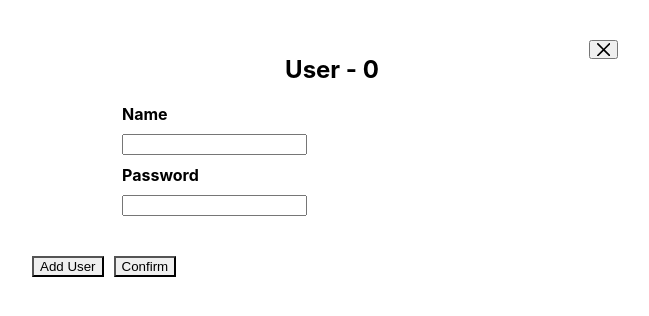
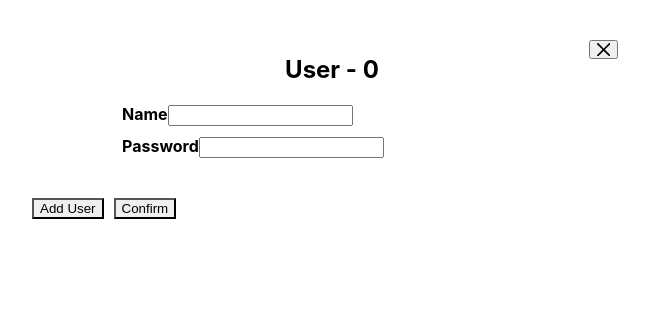
Before and after one commit to zivivle/schoolbell-assignment, a React (Create React App) app in the folder user-form/: page / in a window 1280 px wide. Shown: the top 316 px of the page, without its empty margins (308-957 px from the left). Built offline with nearby package versions, Linux system fonts and the light colour scheme; the HTML template or start-up script is replaced by a standard one.

Commit message:
feat: 유효성 검사 기능 구현

```diff
--- a/user-form/package.json
+++ b/user-form/package.json
@@ -7,6 +7,7 @@
     "@chakra-ui/react": "^2.8.2",
     "@emotion/react": "^11.11.1",
     "@emotion/styled": "^11.11.0",
+    "@hookform/resolvers": "^3.3.2",
     "@testing-library/jest-dom": "^5.17.0",
     "@testing-library/react": "^13.4.0",
     "@testing-library/user-event": "^13.5.0",
@@ -18,9 +19,11 @@
     "jotai": "^2.6.0",
     "react": "^18.2.0",
     "react-dom": "^18.2.0",
+    "react-hook-form": "^7.48.2",
     "react-scripts": "5.0.1",
     "typescript": "^4.9.5",
-    "web-vitals": "^2.1.4"
+    "web-vitals": "^2.1.4",
+    "yup": "^1.3.2"
   },
   "scripts": {
     "start": "react-scripts start",
--- a/user-form/src/components/Buttons/Buttons.tsx
+++ b/user-form/src/components/Buttons/Buttons.tsx
@@ -6,6 +6,7 @@ import {
   tempUserInfoAtom,
   userInfoShow,
 } from "../../store/UserForm.atoms";
+import { isNameDuplicated } from "../../utils/isNameDuplicated";
 
 export const Buttons = () => {
   const [tempUserInfo, setTempUserInfo] = useAtom(tempUserInfoAtom);
@@ -19,19 +20,46 @@ export const Buttons = () => {
         id: prev.length > 0 ? prev[prev.length - 1].id + 1 : 1,
         name: "",
         password: "",
+        nameValid: true,
+        passwordValid: true,
       },
     ]);
   };
 
   const handleConfirm = () => {
-    setUserInfoList(true);
-    setUserInfo(tempUserInfo);
+    const hasDuplicatedNames = tempUserInfo.some((user) =>
+      isNameDuplicated(tempUserInfo, user)
+    );
+    const allValid = tempUserInfo.every(
+      (user) => user.nameValid && user.passwordValid
+    );
+    if (allValid && !hasDuplicatedNames) {
+      const maskedUserInfo = tempUserInfo.map((user) => ({
+        ...user,
+        password:
+          user.password.length > 3
+            ? user.password.substring(0, 3) +
+              "🩵".repeat(user.password.length - 3)
+            : "🩵".repeat(user.password.length),
+      }));
+      setUserInfoList(true);
+      setUserInfo(maskedUserInfo);
+    }
   };
+
+  const isButtonDisabled = tempUserInfo.some(
+    (user) =>
+      !user.nameValid ||
+      !user.passwordValid ||
+      isNameDuplicated(tempUserInfo, user)
+  );
 
   return (
     <S.ButtonsContainer>
       <Button onClick={handleAddUserForm}>Add User</Button>
-      <Button onClick={handleConfirm}>Confirm</Button>
+      <Button onClick={handleConfirm} isDisabled={isButtonDisabled}>
+        Confirm
+      </Button>
     </S.ButtonsContainer>
   );
 };
--- a/user-form/src/components/UserEditForm/UserEditForm.styles.ts
+++ b/user-form/src/components/UserEditForm/UserEditForm.styles.ts
@@ -38,6 +38,7 @@ export const CardBodyContainer = styled(CardBody)`
   align-items: start;
 `;
 
+// 아래 삭제
 export const Label = styled.label`
   font-weight: bold;
   margin-bottom: 10px;
--- a/user-form/src/components/UserEditForm/UserEditForm.tsx
+++ b/user-form/src/components/UserEditForm/UserEditForm.tsx
@@ -2,16 +2,18 @@ import { Heading } from "@chakra-ui/react";
 import * as S from "./UserEditForm.styles";
 import { ChangeEvent, PropsWithChildren } from "react";
 import { tempUserInfoAtom } from "../../store/UserForm.atoms";
-import { useSetAtom } from "jotai";
+import { useAtom } from "jotai";
 import type { IUserEditForm } from "./UserEditForm.types";
+import { ValidateInput } from "../ValidateInput/ValidateInput";
+import { isNameDuplicated } from "../../utils/isNameDuplicated";
 
 export const UserEditForm = ({
   userData,
 }: PropsWithChildren<IUserEditForm>) => {
-  const setUserInfo = useSetAtom(tempUserInfoAtom);
+  const [tempUserInfo, setTempUserInfo] = useAtom(tempUserInfoAtom);
 
   const handleDeleteUserInfo = (id: number) => {
-    setUserInfo((prev) => prev.filter((userInfo) => userInfo.id !== id));
+    setTempUserInfo((prev) => prev.filter((userInfo) => userInfo.id !== id));
   };
 
   const handleChangeUserInfo = (
@@ -24,19 +26,24 @@ export const UserEditForm = ({
     const fieldId = parseInt(fieldUserId, 10);
 
     if (fieldId === currentUserId) {
-      setUserInfo((prev) => {
+      setTempUserInfo((prev) => {
         const userIndex = prev.findIndex((user) => user.id === fieldId);
         const updatedUsers = [...prev];
         if (userIndex >= 0) {
+          const fieldValid =
+            fieldName === "name" ? value.length >= 3 : value.length >= 6;
           updatedUsers[userIndex] = {
             ...updatedUsers[userIndex],
             [fieldName]: value,
+            [`${fieldName}Valid`]: fieldValid,
           };
         } else {
           const newUser = {
             id: fieldId,
             name: "",
             password: "",
+            nameValid: true,
+            passwordValid: true,
             [fieldName]: value,
           };
           updatedUsers.push(newUser);
@@ -44,6 +51,13 @@ export const UserEditForm = ({
         return updatedUsers;
       });
     }
+  };
+
+  const isNameDuplicate = (name: string, id: number) => {
+    if (name === "") {
+      return false;
+    }
+    return isNameDuplicated(tempUserInfo, { name, id });
   };
 
   return (
@@ -57,21 +71,21 @@ export const UserEditForm = ({
         />
       </S.CardHeading>
       <S.CardBodyContainer>
-        <S.Label>Name</S.Label>
-        <S.CardInput
+        <ValidateInput
+          label="Name"
           type="text"
           name={`name-${userData.id}`}
-          onChange={(e) => {
-            handleChangeUserInfo(e, userData.id);
-          }}
+          onChange={(e) => handleChangeUserInfo(e, userData.id)}
+          isNameDuplicate={isNameDuplicate(userData.name, userData.id)}
+          fieldValid={userData.nameValid}
         />
-        <S.Label>Password</S.Label>
-        <S.CardInput
+        <ValidateInput
+          label="Password"
           type="password"
           name={`password-${userData.id}`}
-          onChange={(e) => {
-            handleChangeUserInfo(e, userData.id);
-          }}
+          onChange={(e) => handleChangeUserInfo(e, userData.id)}
+          isNameDuplicate={false}
+          fieldValid={userData.passwordValid}
         />
       </S.CardBodyContainer>
     </S.CardContainer>
--- /dev/null
+++ b/user-form/src/components/ValidateInput/ValidateInput.tsx
@@ -0,0 +1,30 @@
+import { ChangeEvent, PropsWithChildren } from "react";
+import * as S from "./ValisateInput.styles";
+
+interface IValidateInput {
+  type: string;
+  label: string;
+  name: string;
+  onChange: (e: ChangeEvent<HTMLInputElement>) => void;
+  isNameDuplicate: boolean;
+  fieldValid: boolean;
+}
+
+export const ValidateInput = ({
+  type,
+  label,
+  name,
+  onChange,
+  fieldValid,
+  isNameDuplicate,
+}: PropsWithChildren<IValidateInput>) => {
+  return (
+    <S.ValidateInputContainer>
+      <S.Label>{label}</S.Label>
+      <S.CardInput type={type} name={name} onChange={onChange} />
+      {isNameDuplicate && type === "text" && <div>중복된 이름이 있습니다.</div>}
+      {!fieldValid && type === "text" && <div>3자 이상 입력해주세요.</div>}
+      {!fieldValid && type === "password" && <div>6자 이상 입력해주세요.</div>}
+    </S.ValidateInputContainer>
+  );
+};
--- /dev/null
+++ b/user-form/src/components/ValidateInput/ValisateInput.styles.ts
@@ -0,0 +1,15 @@
+import { Input } from "@chakra-ui/react";
+import styled from "@emotion/styled";
+
+export const ValidateInputContainer = styled.div`
+  width: 100%;
+`;
+
+export const Label = styled.label`
+  font-weight: bold;
+  margin-bottom: 10px;
+`;
+
+export const CardInput = styled(Input)`
+  margin-bottom: 10px;
+`;
--- a/user-form/src/components/index.ts
+++ b/user-form/src/components/index.ts
@@ -1,3 +1,4 @@
 export * from "./UserEditForm/UserEditForm";
 export * from "./Buttons/Buttons";
 export * from "./UserList/UserList";
+export * from "./ValidateInput/ValidateInput";
--- a/user-form/src/store/UserForm.atoms.ts
+++ b/user-form/src/store/UserForm.atoms.ts
@@ -4,12 +4,16 @@ export interface IUserEditForm {
   id: number;
   name: string;
   password: string;
+  nameValid: boolean;
+  passwordValid: boolean;
 }
 
 const defaultPerson = {
   id: 0,
   name: "",
   password: "",
+  nameValid: true,
+  passwordValid: true,
 };
 
 export const tempUserInfoAtom = atom<IUserEditForm[]>([defaultPerson]);
--- /dev/null
+++ b/user-form/src/utils/isNameDuplicated.ts
@@ -0,0 +1,10 @@
+import { IUserEditForm } from "../store/UserForm.atoms";
+
+export const isNameDuplicated = (
+  users: IUserEditForm[],
+  user: { name: string; id: number }
+) => {
+  return users.some(
+    (otherUser) => otherUser.name === user.name && otherUser.id !== user.id
+  );
+};
```
Also changed, not shown: user-form/src/components/UserEditForm/UserEditForm.types.ts (+7 -0 lines), 1 other file (tests, documents, lock files or other folders).
